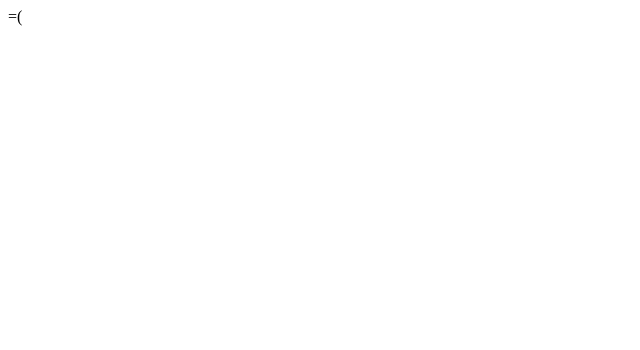
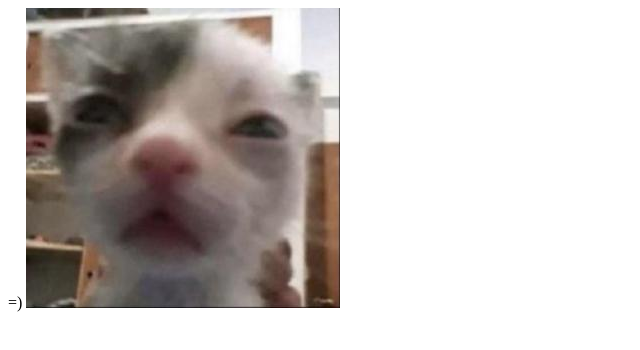
Before and after one commit to Somnig-aa/somnig-aa.github.io, a plain HTML site: page index.html in a window 1280 px wide. Shown: the whole page, without its empty margins (0-640 px from the left). Drawn offline with Linux system fonts and the light colour scheme.

Commit message:
add cat picuture

```diff
--- a/index.html
+++ b/index.html
@@ -6,6 +6,7 @@
   </style>
  </head>
  <body>
-	=(
+	=)
+<img src="/cat.jpg">
 </body>
 </html>
```
Also changed, not shown: cat.jpg (added).
